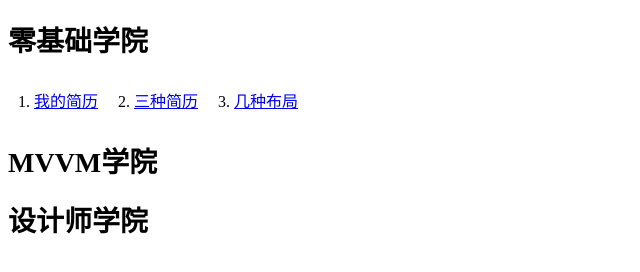
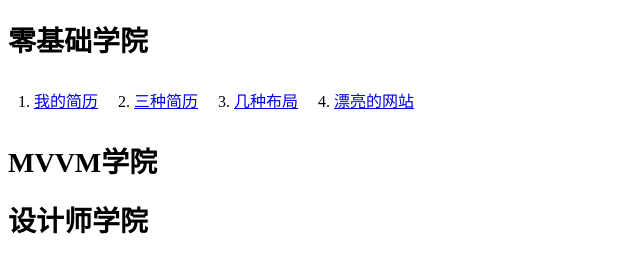
Before and after one commit to aymfx/ife-2018, a website: page docs/index.html in a window 1280 px wide. Shown: the whole page, without its empty margins (0-640 px from the left). Drawn offline with Linux system fonts and the light colour scheme.

Commit message:
完成漂亮的网站

```diff
--- a/docs/index.html
+++ b/docs/index.html
@@ -38,6 +38,10 @@
             3.
             <a href="./layout/index.html">几种布局</a>
         </div>
+        <div>
+            4.
+            <a href="./beautiful_web/index.html">漂亮的网站</a>
+        </div>
     </section>
     <h1>
         MVVM学院
```
Also changed, not shown: README.md.
